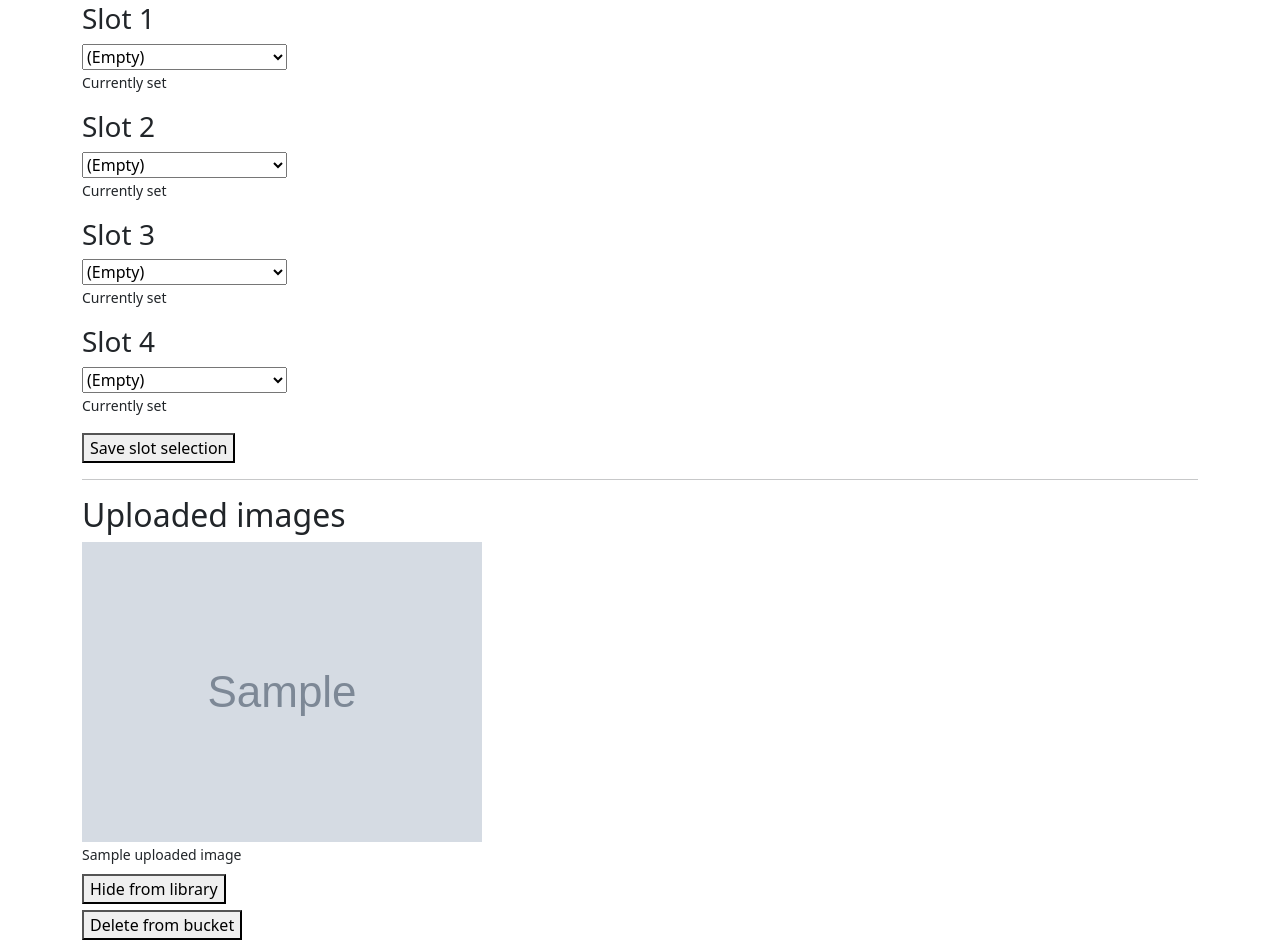
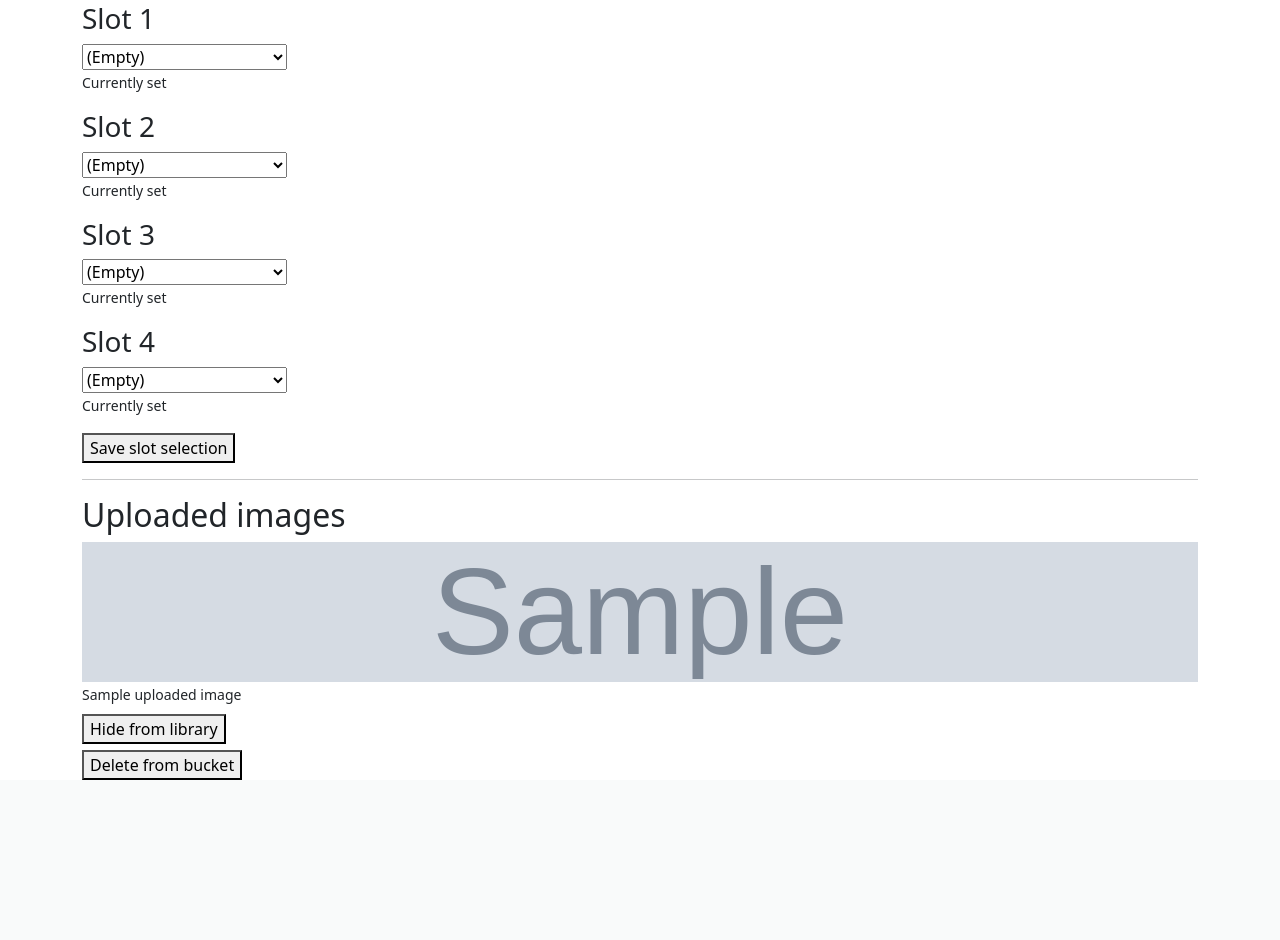
Before and after one commit to mpalubicki/RestaurantOrderingApp, a Flask app: page /admin/images in a window 1280 px wide. Shown: the part 243-1183 px from the top of the page. After the commit the page ends 1023 px from the top, so only its background shows below. Run offline with Flask 3, Linux system fonts and the light colour scheme; a user stored in the database is signed in; tables that the repository leaves empty hold one stand-in row (values such as "Sample post"); grey boxes marked "Sample" are stand-in pictures; a database or web service that is not in the repository returns one stand-in record (values such as "Sample title").

Commit message:
Update admin_images.html
decrease image size

```diff
--- a/backend/app/templates/admin_images.html
+++ b/backend/app/templates/admin_images.html
@@ -1,6 +1,24 @@
 {% extends "base.html" %}
 
 {% block content %}
+<style>
+  .img-preview img {
+    max-height: 140px;
+    width: 100%;
+    height: auto;
+    object-fit: cover;
+    display: block;
+  }
+
+  .img-media img {
+    max-height: 140px;
+    width: 100%;
+    height: auto;
+    object-fit: cover;
+    display: block;
+  }
+</style>
+
 <h1>Image library</h1>
 
 <form method="POST" enctype="multipart/form-data">
```
